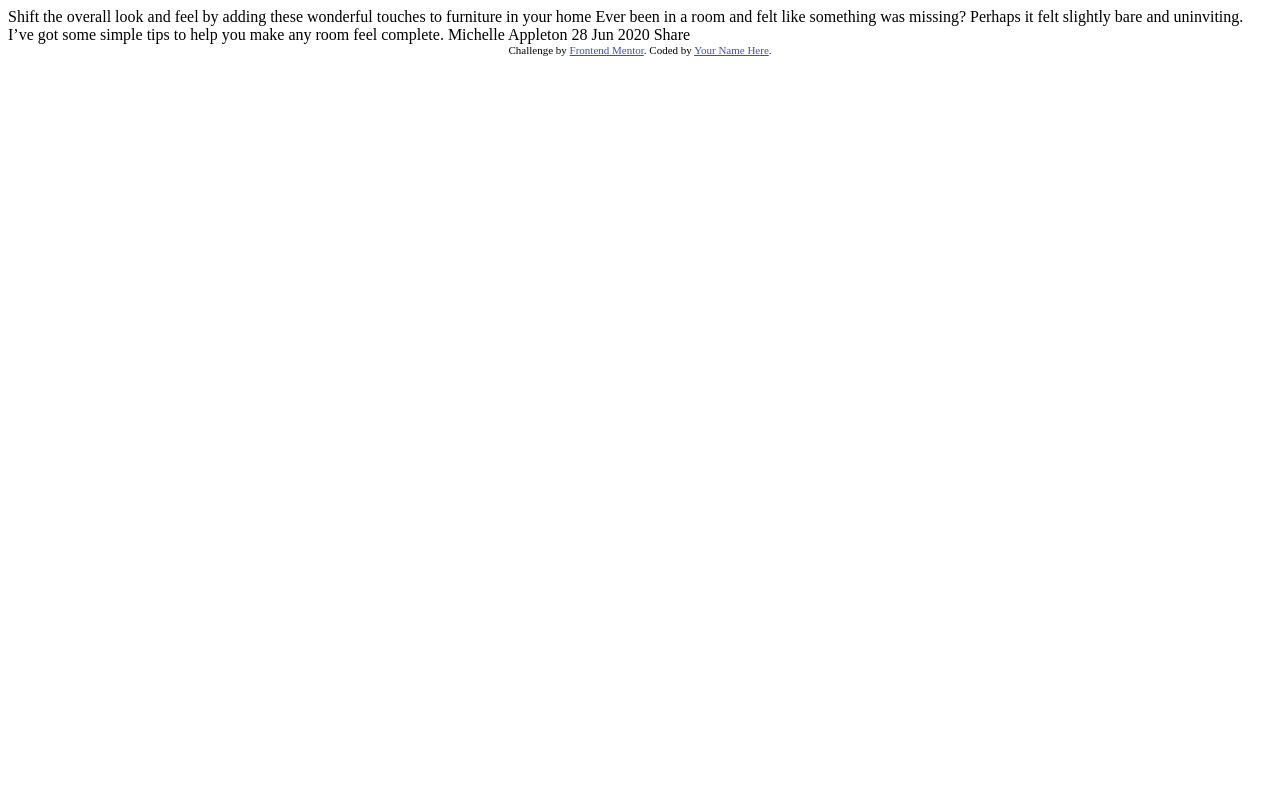
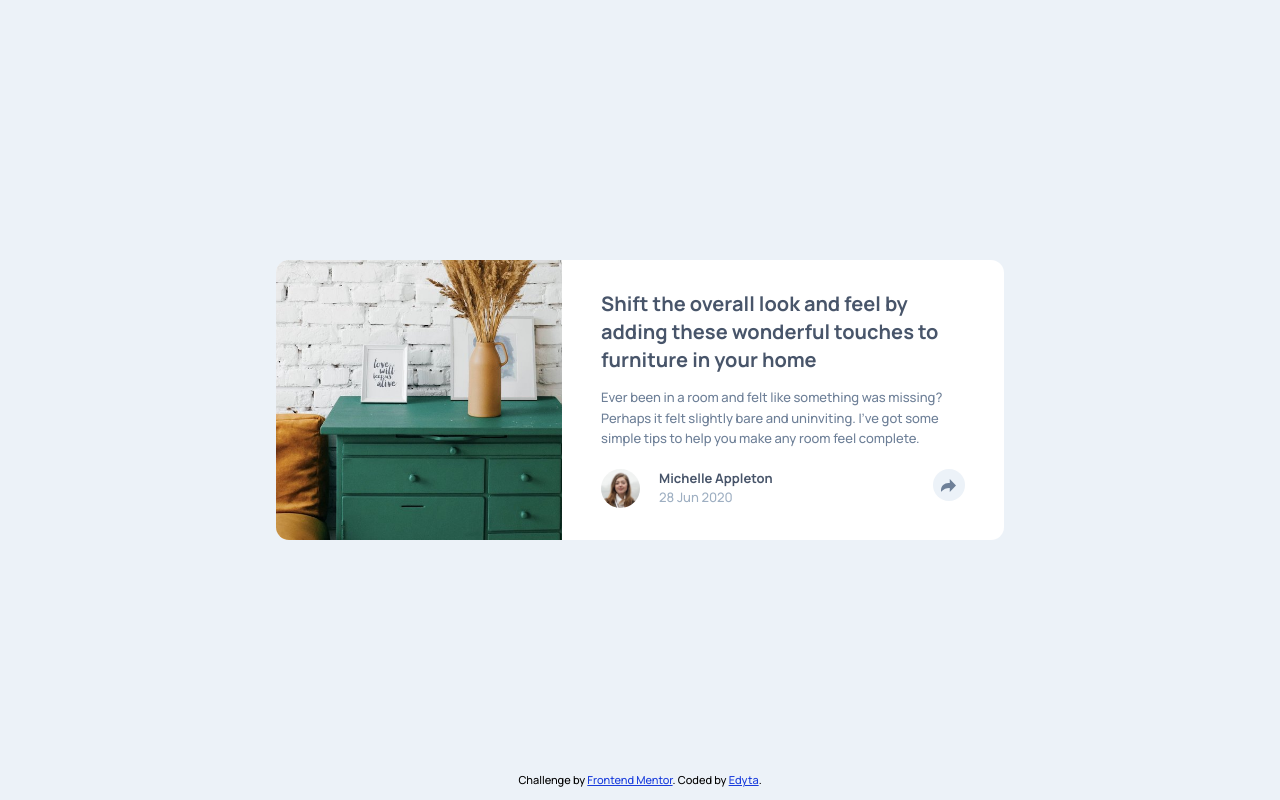
Before and after one commit to Infinit-dot/Article-preview-component-FMC, a plain HTML site: page index.html in a window 1280 px wide. Drawn offline with Linux system fonts and the light colour scheme.

Commit message:
added display mobile and desktop, added javascript

```diff
--- a/index.html
+++ b/index.html
@@ -3,34 +3,56 @@
 <head>
   <meta charset="UTF-8">
   <meta name="viewport" content="width=device-width, initial-scale=1.0"> <!-- displays site properly based on user's device -->
-
   <link rel="icon" type="image/png" sizes="32x32" href="./images/favicon-32x32.png">
-
   <title>Frontend Mentor | Article preview component</title>
-
-  <!-- Feel free to remove these styles or customise in your own stylesheet 👍 -->
-  <style>
-    .attribution { font-size: 11px; text-align: center; }
-    .attribution a { color: hsl(228, 45%, 44%); }
-  </style>
+  <link rel="preconnect" href="https://fonts.googleapis.com">
+  <link rel="preconnect" href="https://fonts.gstatic.com" crossorigin>
+  <link href="https://fonts.googleapis.com/css2?family=Manrope:wght@500;700&display=swap" rel="stylesheet">
+  <link rel="stylesheet" href="style.css">
 </head>
 <body>
-
+  <main class="container">
+      <div class="article__hero"><img src="images/drawers.jpg" alt="drawers"></div>
+      <div class="article__content">
+        <h1 class="article__title">
           Shift the overall look and feel by adding these wonderful
           touches to furniture in your home
-
+        </h1>
+        <p class="article__text">
           Ever been in a room and felt like something was missing? Perhaps
           it felt slightly bare and uninviting. I’ve got some simple tips
           to help you make any room feel complete.
-
-  Michelle Appleton
-  28 Jun 2020
-
-  Share
-
+        </p>
+        <div class="article__author">
+          <div class="author__avatar"><img src="images/avatar-michelle.jpg" alt="author" class="article author"></div>
+          <div class="author__info">
+            <h2 class="info__name">Michelle Appleton</h2>
+            <p class="info__date">28 Jun 2020</p>
+          </div>
+          <div class="article__share-btn--close">
+            <button></button>
+          </div>
+          <div class="article__pop-up">
+            <ul class="pop-up__list">
+              <li><p>Share</p></li>
+              <li><a href="http://facebook.com" target="_blank"><img src="images/icon-facebook.svg" alt="facebook"></a></li>
+              <li><a href="http://twitter.com" target="_blank"><img src="images/icon-twitter.svg" alt="twitter"></a></li>
+              <li><a href="http://pinterest.com" target="_blank"><img src="images/icon-pinterest.svg" alt="twitter"></a></li>
+            </ul>
+            <div class="article__share-btn--open">
+              <button></button>
+            </div>
+          </div>
+        </div>
+      </div>
+  </main>
+  <footer>
     <div class="attribution">
       Challenge by <a href="https://www.frontendmentor.io?ref=challenge" target="_blank">Frontend Mentor</a>.
-    Coded by <a href="#">Your Name Here</a>.
+      Coded by <a href="#">Edyta</a>.
     </div>
+  </footer>
+  <script src="script.js"></script>
 </body>
+
 </html>
--- /dev/null
+++ b/script.js
@@ -0,0 +1,13 @@
+const openBtn = document.querySelector('.article__share-btn--open');
+const closeBtn = document.querySelector('.article__share-btn--close');
+const popUp = document.querySelector('.article__pop-up');
+
+closeBtn.addEventListener('click', () => {
+    popUp.classList.toggle('active')
+    closeBtn.classList.toggle('active')
+})
+
+openBtn.addEventListener('click', () => {
+    popUp.classList.remove('active')
+    closeBtn.classList.remove('active')
+})
--- /dev/null
+++ b/style.css
@@ -0,0 +1,216 @@
+:root {
+  /* Primary */
+  --blue-400: hsl(217, 19%, 35%);
+  --blue-300: hsl(214, 17%, 51%);
+  --blue-200: hsl(212, 23%, 69%);
+  --blue-100: hsl(210, 46%, 95%);
+  --white: hsl(0, 0%, 100%);
+  /* Additional */
+  --brightBlue: hsl(229, 80%, 48%);
+}
+*,
+::before,
+::after {
+  box-sizing: border-box;
+  margin: 0;
+  padding: 0;
+}
+html {
+  width: 100%;
+  font-size: 62.5%;
+}
+body {
+  width: 100%;
+  height: 100vh;
+  font-family: "Manrope", sans-serif;
+  font-size: 1.3rem;
+  font-weight: 500;
+  line-height: 1.6;
+  background-color: var(--blue-100);
+  display: flex;
+  align-items: center;
+  justify-content: center;
+}
+img {
+  display: block;
+  max-width: 100%;
+  height: auto;
+}
+ul {
+  list-style: none;
+}
+.container {
+  max-width: 28em;
+  min-width: 22em;
+  width: 86%;
+  height: max-content;
+  margin: 4em 0;
+  border-radius: 1em;
+  position: relative;
+  background-color: var(--white);
+  overflow: hidden;
+}
+.article__hero > img {
+  object-fit: cover;
+  width: 100%;
+  object-position: 50% 25%;
+  height: 15.6em;
+}
+.article__content {
+  padding: 0 2.5em 1.5em;
+}
+.article__title {
+  font-size: 1.6rem;
+  font-weight: 700;
+  line-height: 1.4;
+  color: var(--blue-400);
+  margin-top: 2em;
+}
+.article__text {
+  color: var(--blue-300);
+  margin: 1em 0 2.3em;
+}
+.article__author {
+  display: flex;
+  align-items: center;
+  justify-content: space-between;
+}
+.author__info {
+  display: flex;
+  flex-flow: column;
+  width: 60%;
+}
+.author__avatar > img {
+  border-radius: 50%;
+  max-width: 3em;
+}
+.info__name {
+  font-size: 1.3rem;
+  font-weight: 700;
+  line-height: 1.4;
+  color: var(--blue-400);
+}
+.info__date {
+  color: var(--blue-200);
+}
+
+.article__pop-up.active {
+  display: flex;
+  align-items: center;
+  justify-content: space-between;
+  background-color: var(--blue-400);
+  position: absolute;
+  left: 0;
+  right: 0;
+  bottom: 0;
+  height: 5em;
+  padding: 0 2.4em;
+  opacity: 1;
+  visibility: visible;
+  z-index: 100;
+}
+.article__pop-up {
+  display: none;
+  opacity: 0;
+  visibility: hidden;
+}
+.article__pop-up li > p {
+  font-size: 1em;
+  text-transform: uppercase;
+  letter-spacing: 0.4em;
+  color: var(--blue-200);
+}
+.pop-up__list {
+  display: flex;
+  align-items: center;
+}
+.pop-up__list li + li {
+  margin-left: 1.2em;
+}
+button {
+  outline: none;
+  border: none;
+  background: url("./images/icon-share.svg"), var(--blue-100);
+  background-position: center;
+  background-repeat: no-repeat;
+  border-radius: 50%;
+  width: 2.4em;
+  height: 2.4em;
+  cursor: pointer;
+}
+.article__share-btn--close.active > button,
+.article__share-btn--open > button {
+  background: url("./images/icon-share-white.svg"), var(--blue-200);
+  background-position: center;
+  background-repeat: no-repeat;
+}
+button:hover {
+  opacity: 0.7;
+  transition: all 0.2s ease-in;
+}
+footer {
+  width: 100%;
+  position: fixed;
+  font-size: 1.1rem;
+  bottom: 1em;
+  text-align: center;
+}
+.attribution a {
+  color: var(--brightBlue);
+}
+
+@media screen and (min-width: 900px) {
+  .container {
+    display: flex;
+    max-width: 56em;
+    overflow:visible;
+  }
+  .article__content {
+    padding: 0 3em 2.5em;
+  }
+  .article__hero {
+    display: flex;
+    min-width: 22em;
+  }
+  .article__hero > img {
+    object-fit: cover;
+    object-position: 0% 25%;
+    height: auto;
+    border-radius: 1em 0 0 1em;
+  }
+  .article__title {
+    font-size: 2rem;
+    margin-top: 1.5em;
+  }
+  .article__text {
+    margin: 1em 0 1.5em;
+  }
+  .author__info {
+    display: flex;
+    flex-flow: column;
+    width: 70%;
+  }
+  .article__pop-up.active {
+    left: 42.5em;
+    right: 0;
+    bottom: 7em;
+    height: 4em;
+    width: 18em;
+    padding: 0 2.4em;
+    border-radius: 1em;
+  }
+  .article__pop-up.active::after {
+    content: '';
+    width: 25px;
+    height: 25px;
+    transform: translateX(6em) rotate(45deg);
+    background-color:var(--blue-400);
+    position: absolute;
+    bottom: -10px;
+    z-index: -1;
+  }
+  .article__share-btn--open {
+    display: none;
+    visibility: hidden;
+  }
+}
```
Also changed, not shown: images/icon-share-white.svg (added). Lines whose indentation alone changed are shown as unchanged.
